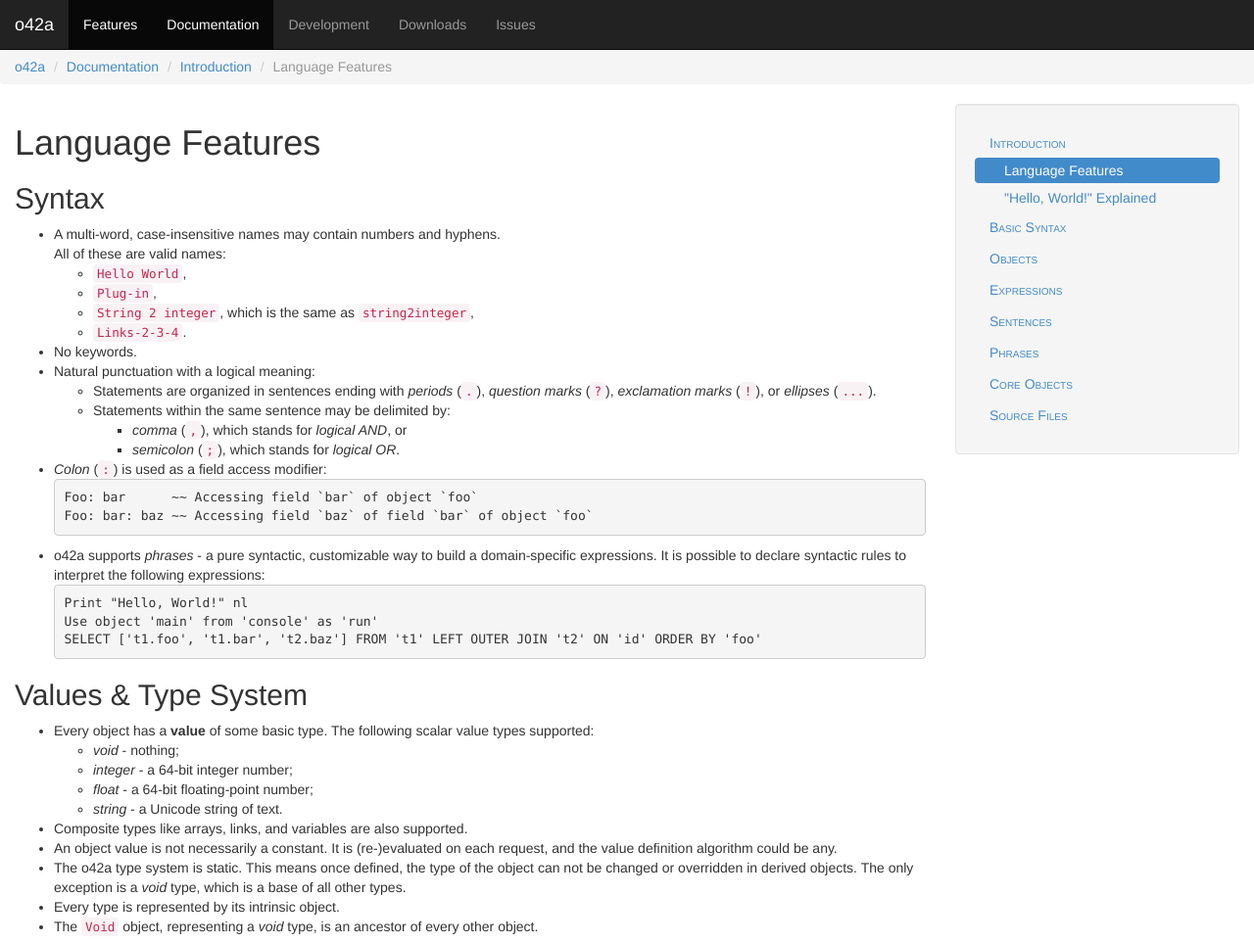
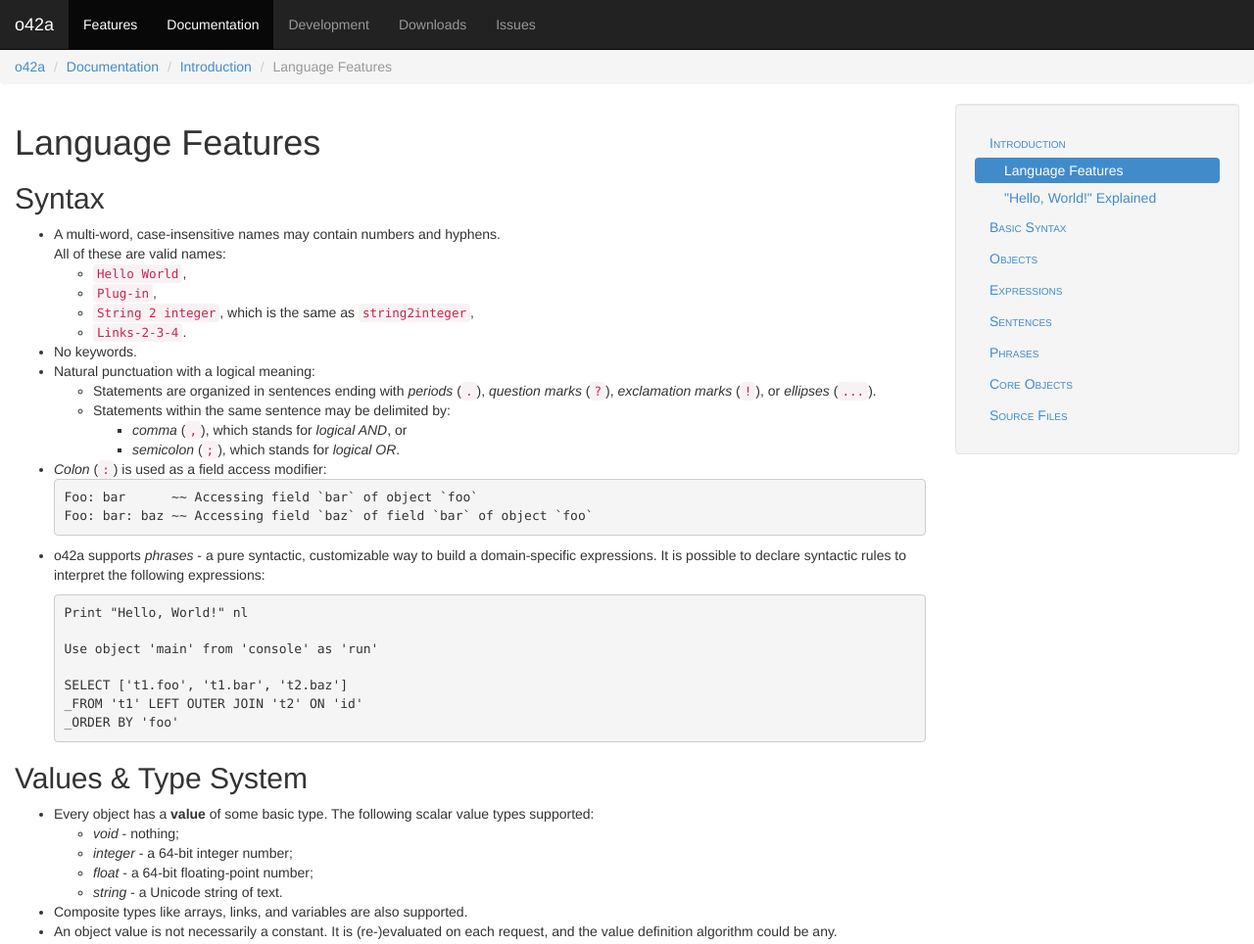
Before and after one commit to o42a/o42a.github.io, a plain HTML site: page docs/intro/features.html in a window 1280 px wide. Shown: the top 964 px of the page at 98% size. Drawn offline with Linux system fonts and the light colour scheme.

Commit message:
Fix code indents inside lists

```diff
--- a/docs/intro/features.html
+++ b/docs/intro/features.html
@@ -64,11 +64,16 @@
 Foo: bar: baz ~~ Accessing field `baz` of field `bar` of object `foo`
 </code></pre>
 </li>
-<li>o42a supports <em>phrases</em> - a pure syntactic, customizable way to build a
+<li><p>o42a supports <em>phrases</em> - a pure syntactic, customizable way to build a
 domain-specific expressions. It is possible to declare syntactic rules
-to interpret the following expressions:<pre><code class="lang-o42a">Print &quot;Hello, World!&quot; nl
+to interpret the following&nbsp;expressions:</p>
+<pre><code class="lang-o42a">Print &quot;Hello, World!&quot; nl
+
 Use object &#39;main&#39; from &#39;console&#39; as &#39;run&#39;
-SELECT [&#39;t1.foo&#39;, &#39;t1.bar&#39;, &#39;t2.baz&#39;] FROM &#39;t1&#39; LEFT OUTER JOIN &#39;t2&#39; ON &#39;id&#39; ORDER BY &#39;foo&#39;
+
+SELECT [&#39;t1.foo&#39;, &#39;t1.bar&#39;, &#39;t2.baz&#39;]
+_FROM &#39;t1&#39; LEFT OUTER JOIN &#39;t2&#39; ON &#39;id&#39;
+_ORDER BY &#39;foo&#39;
 </code></pre>
 </li>
 </ul>
```
Lines whose indentation alone changed are shown as unchanged.
